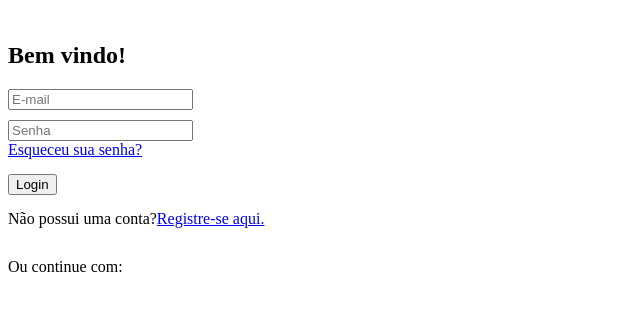
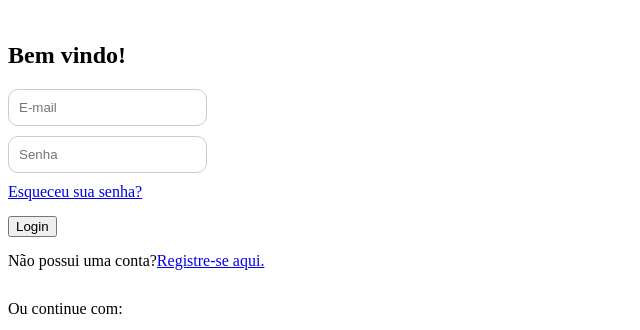
Before and after one commit to JoaoR090/Hacken_processo_seletivo, a plain HTML site: page index.html in a window 1280 px wide. Shown: the part 234-564 px from the top of the page, without its empty margins (0-640 px from the left). Drawn offline with Linux system fonts and the light colour scheme.

Commit message:
Add files via upload

```diff
--- a/css/index.css
+++ b/css/index.css
@@ -10,10 +10,20 @@ h2 {
     margin-bottom: 20px;
 }
 
-input[type="email"]{
-    padding: 10px, 50px;
+input[type="email"] {
+    margin-bottom: 10px;
     display: block;
+    padding: 10px;
+    border: 1px solid #ccc;
+    border-radius: 10px;
+}
+
+input[type="password"] {
     margin-bottom: 10px;
+    display: block;
+    padding: 10px;
+    border: 1px solid #ccc;
+    border-radius: 10px;
 }
 
 a {
```
